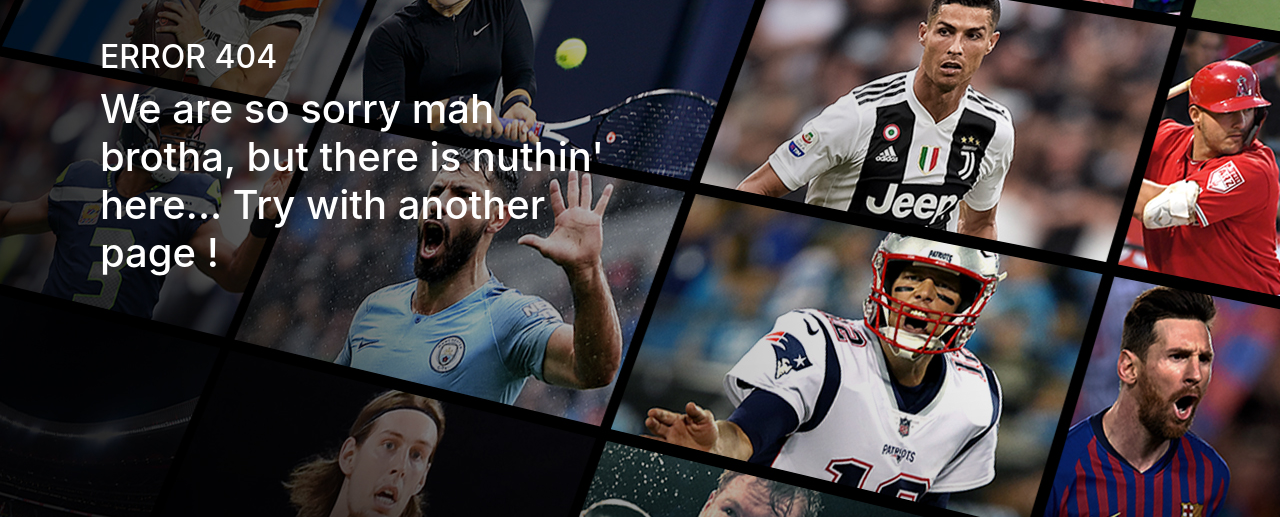
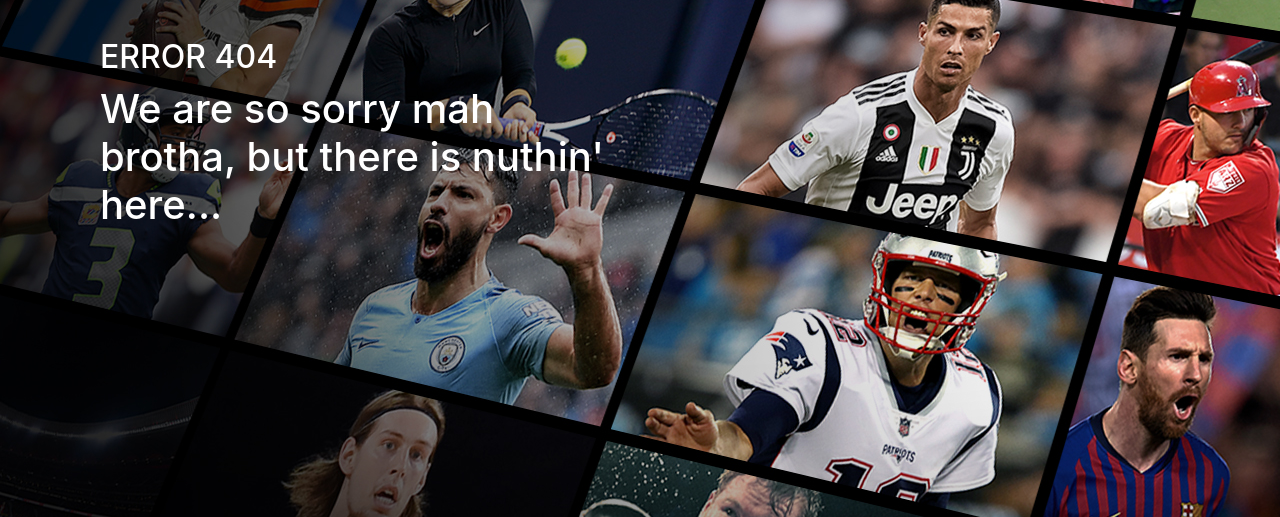
Before and after one commit to iliyannm/Sports-Application, a Django app: template templates/main/404.html in a window 1280 px wide. Shown: the part 142-659 px from the top of the page. Run offline with Django 4.2, Linux system fonts and the light colour scheme; the template is opened without the code that fills it, so the values that code supplies are empty; some libraries are stand-ins or nearby versions.

Commit message:
404 page

```diff
--- a/templates/main/404.html
+++ b/templates/main/404.html
@@ -3,7 +3,7 @@
     <div class="col-lg-6">
             <h2>ERROR 404</h2>
             <h1>
-                We are so sorry mah brotha, but there is nuthin' here... Try with another page !
+                We are so sorry mah brotha, but there is nuthin' here...
             </h1>
         </div>
 {% endblock %}
```
